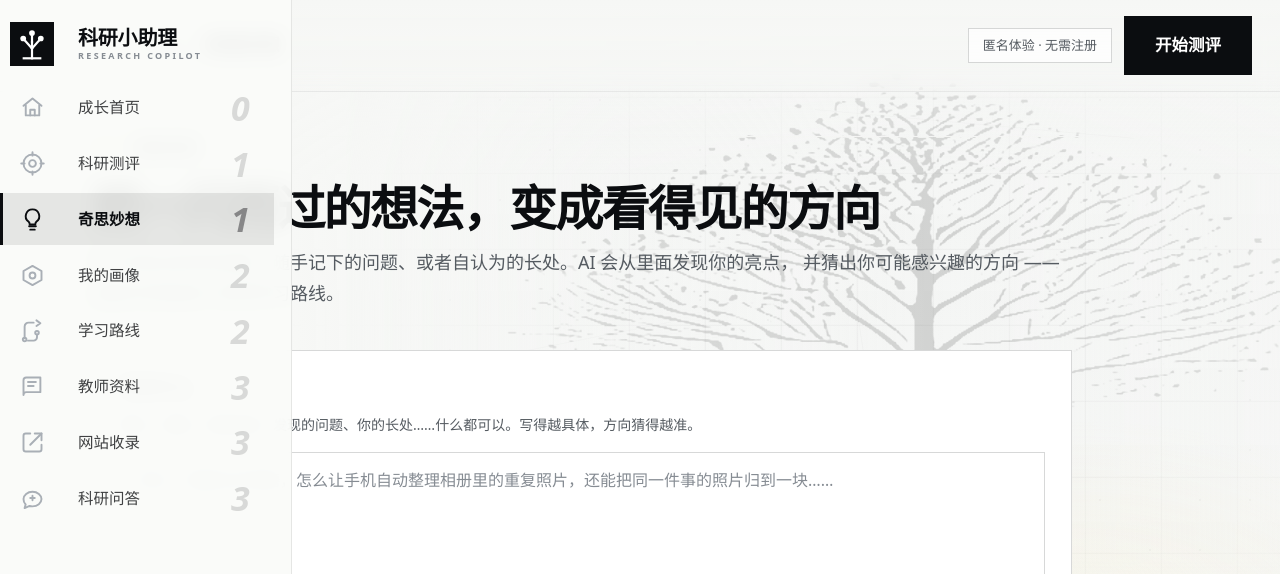
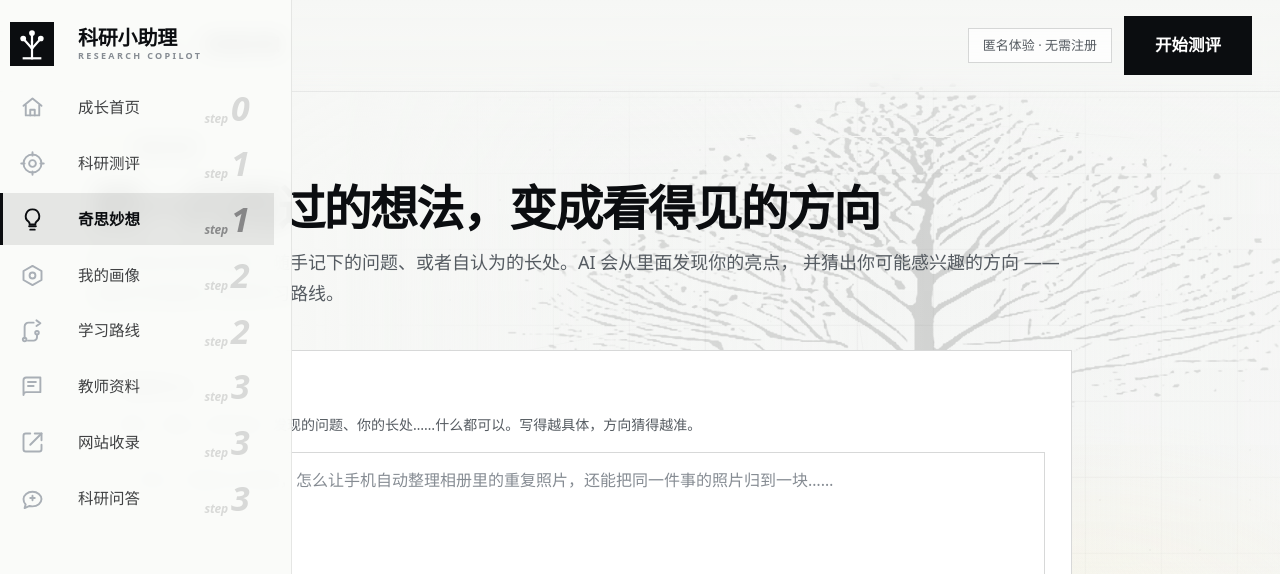
Before and after one commit to Kevin87654/AI-science-research, a Next.js app: page /sparks in a window 1280 px wide. Shown: the top 574 px of the page. Built offline with nearby package versions, Linux system fonts and the light colour scheme.

Commit message:
feat: 兴趣方向可删除/恢复（红减号）+ 画像标题文案 + 菜单 step 前缀；忽略改名旧构建产物

```diff
--- a/eslint.config.mjs
+++ b/eslint.config.mjs
@@ -5,7 +5,7 @@ import nextTypescript from "eslint-config-next/typescript";
 export default defineConfig([
   ...nextVitals,
   ...nextTypescript,
-  globalIgnores([".next/**", "out/**", "build/**", "next-env.d.ts", ".learnbuddy/**", ".pnpm-store/**", "output/**", ".playwright-cli/**"]),
+  globalIgnores([".next/**", ".next-prev-*/**", "out/**", "build/**", "next-env.d.ts", ".learnbuddy/**", ".pnpm-store/**", "output/**", ".playwright-cli/**"]),
   {
     files: ["src/components/**/*.{ts,tsx}", "src/contracts/**/*.ts"],
     rules: {
--- a/src/app/globals.css
+++ b/src/app/globals.css
@@ -225,16 +225,18 @@ a:focus-visible, button:focus-visible, input:focus-visible, summary:focus-visibl
 .dock-item-active .dock-item-index { color: rgba(11, 13, 16, 0.5); }
 .dock-item-active:hover { background: rgba(11, 13, 16, 0.13); }
 /*
- * 引导序号（0/1/2/3）：大号加粗斜体数字（球衣号式），放在菜单项右侧、
- * 低透明度"虚化"呈现 —— 不抢菜单正文的视觉优先级；hover / 当前页时略微清晰。
+ * 引导序号（step 0/1/2/3）：大号加粗斜体数字（球衣号式）+"step" 小字（对齐数字左下角），
+ * 放在菜单项右侧、低透明度"虚化"呈现 —— 不抢菜单正文的视觉优先级；
+ * hover / 当前页时略微清晰。
  */
 .dock-item-hint {
-  flex: none; align-self: stretch; display: grid; place-items: center;
-  padding-right: 12px; line-height: 1; pointer-events: none;
-  font-size: 34px; font-weight: 800; font-style: italic; letter-spacing: -0.05em;
-  color: rgba(11, 13, 16, 0.14);
+  flex: none; align-self: stretch; display: inline-flex; align-items: flex-end;
+  padding: 0 12px 9px 0; line-height: 1; pointer-events: none;
+  font-weight: 800; font-style: italic; color: rgba(11, 13, 16, 0.14);
   transition: color 0.15s ease;
 }
+.dock-item-hint-step { font-size: 12px; letter-spacing: -0.02em; margin-right: 3px; }
+.dock-item-hint-num { font-size: 34px; letter-spacing: -0.05em; }
 .dock-item:hover .dock-item-hint { color: rgba(11, 13, 16, 0.3); }
 .dock-item-active .dock-item-hint { color: rgba(11, 13, 16, 0.42); }
 
@@ -345,10 +347,20 @@ h2 { font-size: clamp(30px, 4.2vw, 46px); line-height: 1.3; margin: 0 0 32px; le
   border: 1px solid var(--line); padding: 5px 14px; font-size: 14px;
   background: rgba(255, 255, 255, 0.8); color: var(--ink);
 }
-/* 「对测评结果不满意？」：触发 chip 与展开的方向选项排在同一行，可换行 */
+/* 「对测评结果不满意——展示所有方向」：触发 chip 与展开的方向选项排在同一行，可换行 */
 .interest-override { display: inline-flex; flex-wrap: wrap; gap: 9px; align-items: center; }
 .interest-override-options { display: inline-flex; flex-wrap: wrap; gap: 9px; }
 .interest-override-standalone { margin-top: 12px; }
+/* 兴趣方向标签容器：红色减号绝对定位在它的右上角 */
+.interest-wrap { position: relative; }
+.interest-remove {
+  position: absolute; top: -7px; right: -7px; z-index: 2;
+  width: 16px; height: 16px; padding: 0; border: 0; cursor: pointer;
+  display: grid; place-items: center; line-height: 1;
+  background: #d4352b; color: #fff; font-size: 14px; font-weight: 700;
+  font-family: inherit;
+}
+.interest-remove:hover { background: #b02a22; }
 .action-list { margin: 0; padding-left: 22px; }
 .action-list li { margin-bottom: 15px; }
 .action-list li::marker { color: rgba(11, 13, 16, 0.45); }
--- a/src/components/app-shell.tsx
+++ b/src/components/app-shell.tsx
@@ -63,8 +63,11 @@ export function AppShell({ children }: { children: React.ReactNode }) {
                 >
                   <span className="dock-item-icon" aria-hidden="true">{item.icon}</span>
                   <span className="dock-item-label">{item.label}</span>
-                  {/* 引导序号（0/1/2/3）：虚化装饰，提示新用户的推荐探索顺序 */}
-                  <span className="dock-item-hint" aria-hidden="true">{item.hint}</span>
+                  {/* 引导序号（step 0/1/2/3）：虚化装饰，提示新用户的推荐探索顺序 */}
+                  <span className="dock-item-hint" aria-hidden="true">
+                    <span className="dock-item-hint-step">step</span>
+                    <span className="dock-item-hint-num">{item.hint}</span>
+                  </span>
                 </Link>
               );
             })}
--- /dev/null
+++ b/src/features/interest/interest-remove.tsx
@@ -0,0 +1,25 @@
+"use client";
+
+/**
+ * 兴趣方向标签右上角的红色减号（B 负责，第三轮迭代新增）。
+ *
+ * 画像页与入门前置路线共用：外层标签 / chip 需要套一层 `position: relative`
+ * 的容器（见 `.interest-wrap`），这个按钮绝对定位在右上角。
+ * 点击时 `stopPropagation`，避免在 chip 本身就是按钮（路线页选中）时触发选中。
+ */
+export function InterestRemoveButton({ label, onRemove }: { label: string; onRemove: () => void }) {
+  return (
+    <button
+      type="button"
+      className="interest-remove"
+      aria-label={`移除兴趣方向「${label}」`}
+      title={`移除「${label}」`}
+      onClick={(event) => {
+        event.stopPropagation();
+        onRemove();
+      }}
+    >
+      −
+    </button>
+  );
+}
--- a/src/features/profile/profile-panel.tsx
+++ b/src/features/profile/profile-panel.tsx
@@ -13,18 +13,19 @@ import { useRouter } from "next/navigation";
 import { getQuestionnaire } from "@/features/assessment/question-bank";
 import { scoreAssessment } from "@/features/assessment/scoring";
 import { InterestOverridePicker } from "@/features/interest/interest-override-picker";
+import { InterestRemoveButton } from "@/features/interest/interest-remove";
 import { planRoadmap } from "@/features/roadmap/plan-roadmap";
 import { formatDateTime } from "@/features/shared/format";
 import { buildFlow, saveFlow, type LocalFlow } from "@/features/shared/local-bridge";
 import { useIsClient, useLocalFlow } from "@/features/shared/use-local-flow";
-import { collectInterestTags } from "@/features/spark/store";
+import { collectInterestTags, hideInterest } from "@/features/spark/store";
 import { useSparkState } from "@/features/spark/use-sparks";
 
 export function ProfilePanel() {
   const router = useRouter();
   const flow = useLocalFlow();
   const isClient = useIsClient();
-  const { manualInterests } = useSparkState();
+  const { manualInterests, hiddenInterestIds } = useSparkState();
   const [busy, setBusy] = useState(false);
   const [problem, setProblem] = useState<string | null>(null);
 
@@ -123,18 +124,20 @@ export function ProfilePanel() {
       </div>
 
       <article className="card">
-        <h2 className="card-title">兴趣方向</h2>
+        <h2 className="card-title">兴趣方向——由科研测评结果及奇思妙想生成</h2>
         {/*
-          列表 = 测评探测结果 + 用户手动补充（追加在尾部），
-          与学习路线页「入门前置路线」共读同一份 manualInterests，两处天然同步。
+          列表 = 测评探测结果 + 用户手动补充（追加在尾部），被删去的隐藏，
+          与学习路线页「入门前置路线」共读同一份状态，两处天然同步；
+          每个标签右上角的红减号可把它从两个页面一起移除。
         */}
         {(() => {
-          const interests = collectInterestTags(profile.interests, [], manualInterests);
+          const interests = collectInterestTags(profile.interests, [], manualInterests, hiddenInterestIds);
           return interests.length > 0 ? (
             <ul className="tag-list">
               {interests.map((interest) => (
-                <li className="tag" key={interest.id}>
+                <li className="tag interest-wrap" key={interest.id}>
                   {interest.label}
+                  <InterestRemoveButton label={interest.label} onRemove={() => hideInterest(interest.id)} />
                 </li>
               ))}
               <li>
--- a/src/features/roadmap/entry-route-section.tsx
+++ b/src/features/roadmap/entry-route-section.tsx
@@ -16,9 +16,10 @@ import { useState } from "react";
 
 import type { InterestEntryRoute } from "@/contracts";
 import { InterestOverridePicker } from "@/features/interest/interest-override-picker";
+import { InterestRemoveButton } from "@/features/interest/interest-remove";
 import { ensureSession, postJson } from "@/features/shared/api-client";
 import { useIsClient, useLocalFlow } from "@/features/shared/use-local-flow";
-import { collectInterestTags, saveEntryRoute } from "@/features/spark/store";
+import { collectInterestTags, hideInterest, saveEntryRoute } from "@/features/spark/store";
 import { useSparkState } from "@/features/spark/use-sparks";
 
 const SECTION_LABELS = {
@@ -63,7 +64,7 @@ function EntryRouteCard({ route }: { route: InterestEntryRoute }) {
 export function EntryRouteSection() {
   const isClient = useIsClient();
   const flow = useLocalFlow();
-  const { sparks, entryRoutes, manualInterests } = useSparkState();
+  const { sparks, entryRoutes, manualInterests, hiddenInterestIds } = useSparkState();
   const [selectedId, setSelectedId] = useState<string | null>(null);
   const [busy, setBusy] = useState(false);
   const [problem, setProblem] = useState<string | null>(null);
@@ -78,8 +79,14 @@ export function EntryRouteSection() {
     );
   }
 
-  // 方向来源 = 测评探测 + 奇思妙想 + 用户手动补充（尾部），与画像页共读同一份数据。
-  const directions = collectInterestTags(flow?.profile.interests ?? [], sparks, manualInterests);
+  // 方向来源 = 测评探测 + 奇思妙想 + 用户手动补充（尾部），被删去的隐藏，
+  // 与画像页共读同一份数据；每个 chip 右上角的红减号可把它从两个页面一起移除。
+  const directions = collectInterestTags(
+    flow?.profile.interests ?? [],
+    sparks,
+    manualInterests,
+    hiddenInterestIds,
+  );
 
   if (directions.length === 0) {
     return (
@@ -140,14 +147,16 @@ export function EntryRouteSection() {
       <div className="tool-chips">
         {directions.length > 1
           ? directions.map((direction) => (
+              <span className="interest-wrap" key={direction.id}>
                 <button
-                key={direction.id}
                   type="button"
                   className={direction.id === active.id ? "chip chip-active" : "chip"}
                   onClick={() => setSelectedId(direction.id)}
                 >
                   {direction.label}
                 </button>
+                <InterestRemoveButton label={direction.label} onRemove={() => hideInterest(direction.id)} />
+              </span>
             ))
           : null}
         <InterestOverridePicker existingIds={directions.map((direction) => direction.id)} />
--- a/src/features/roadmap/roadmap-board.tsx
+++ b/src/features/roadmap/roadmap-board.tsx
@@ -302,6 +302,12 @@ export function RoadmapBoard({ sources }: { sources: readonly Source[] }) {
 
                 return (
                   <li className={`task task-${status}`} key={task.id}>
+                    {/* 左侧时间轴轨道 + 节点 */}
+                    <div className="task-rail">
+                      <div className={`task-node`} />
+                    </div>
+
+                    {/* 任务主卡片 */}
                     <div className="task-main">
                       <div className="task-head">
                         <h3>{task.title}</h3>
--- a/src/features/spark/store.ts
+++ b/src/features/spark/store.ts
@@ -32,6 +32,15 @@ export type SparkState = {
    * 保证两处列表同步。版本号没升：旧数据没有这个字段，读取时按空数组兜底。
    */
   manualInterests: InterestTag[];
+  /**
+   * 被用户「删去」的方向 id（两个页面的兴趣方向都可删除，第三轮迭代新增）。
+   *
+   * 用「隐藏」而不是真的改测评 / 奇思妙想的原始数据：原始数据是推导出来的，
+   * 删掉会破坏可解释性；隐藏只影响展示与汇总。在「展示所有方向」里重新点选
+   * 即可恢复（`pickInterest` 会同时把它从隐藏列表摘掉）。版本号仍不升：
+   * 旧数据没有这两个新字段，读取时按空数组兜底。
+   */
+  hiddenInterestIds: string[];
 };
 
 export type SaveOutcome = { ok: true } | { ok: false; message: string };
@@ -48,6 +57,7 @@ const EMPTY_STATE: SparkState = Object.freeze({
   sparks: [] as SparkEntry[],
   entryRoutes: {} as Record<string, InterestEntryRoute>,
   manualInterests: [] as InterestTag[],
+  hiddenInterestIds: [] as string[],
 });
 
 function isRecord(value: unknown): value is Record<string, unknown> {
@@ -118,9 +128,14 @@ function isSparkState(value: unknown): value is SparkState {
   if (!Array.isArray(value.sparks) || !value.sparks.every(isSparkEntry)) return false;
   if (!isRecord(value.entryRoutes)) return false;
   if (!Object.values(value.entryRoutes).every(isEntryRoute)) return false;
-  // manualInterests 是第三轮后加的字段：旧版本写出的数据没有它，按"缺省 = 空"放行。
+  // manualInterests / hiddenInterestIds 是后加的字段：旧版本写出的数据没有它们，按"缺省 = 空"放行。
   if (value.manualInterests !== undefined) {
     if (!Array.isArray(value.manualInterests) || !value.manualInterests.every(isInterestTag)) return false;
+  }
+  if (value.hiddenInterestIds !== undefined) {
+    if (!Array.isArray(value.hiddenInterestIds) || !value.hiddenInterestIds.every((id) => typeof id === "string")) {
+      return false;
+    }
   }
   return true;
 }
@@ -155,8 +170,12 @@ export function getSparkStateSnapshot(): SparkState {
     try {
       const parsed: unknown = JSON.parse(raw);
       if (isSparkState(parsed)) {
-        // 旧数据没有 manualInterests，补成空数组，让下游不必再判空。
-        cachedState = parsed.manualInterests ? parsed : { ...parsed, manualInterests: [] };
+        // 旧数据没有 manualInterests / hiddenInterestIds，补成空数组，让下游不必再判空。
+        cachedState = {
+          ...parsed,
+          manualInterests: parsed.manualInterests ?? [],
+          hiddenInterestIds: parsed.hiddenInterestIds ?? [],
+        };
       }
     } catch {
       cachedState = null;
@@ -234,6 +253,39 @@ export function addManualInterest(tag: InterestTag): SaveOutcome {
   return writeState({ ...state, manualInterests: [...state.manualInterests, tag] });
 }
 
+/**
+ * 「删去」一个兴趣方向（画像页 / 入门前置路线上的红色减号）。
+ *
+ * 手动补充的：直接从列表移除；其余的（测评 / 奇思妙想推导）记入
+ * `hiddenInterestIds` 隐藏 —— 原始推导数据不动，保证可解释性。
+ * 两处页面共读这一份状态，删一次两边都消失。
+ */
+export function hideInterest(id: string): SaveOutcome {
+  const state = getSparkStateSnapshot();
+  return writeState({
+    ...state,
+    manualInterests: state.manualInterests.filter((tag) => tag.id !== id),
+    hiddenInterestIds: state.hiddenInterestIds.includes(id)
+      ? state.hiddenInterestIds
+      : [...state.hiddenInterestIds, id],
+  });
+}
+
+/**
+ * 选择器统一入口（「展示所有方向」里点选）：被隐藏的先恢复可见，
+ * 其余按手动补充追加到尾部。幂等。
+ */
+export function pickInterest(id: string, tag: InterestTag): SaveOutcome {
+  const state = getSparkStateSnapshot();
+  return writeState({
+    ...state,
+    hiddenInterestIds: state.hiddenInterestIds.filter((item) => item !== id),
+    manualInterests: state.manualInterests.some((item) => item.id === id)
+      ? state.manualInterests
+      : [...state.manualInterests, tag],
+  });
+}
+
 /** 缓存某个方向的入门前置路线（按方向 id 覆盖）。 */
 export function saveEntryRoute(route: InterestEntryRoute): SaveOutcome {
   const state = getSparkStateSnapshot();
@@ -254,7 +306,8 @@ export function deleteSpark(id: string): SaveOutcome {
 
 /**
  * 汇总兴趣方向（去重、保持插入顺序）：
- * 画像（测评探测）在前，奇思妙想其次，用户手动补充的最后（追加到尾部）。
+ * 画像（测评探测）在前，奇思妙想其次，用户手动补充的最后（追加到尾部），
+ * 被 `hiddenInterestIds` 隐藏的一律不出现。
  *
  * 学习路线的「入门前置路线」据此确定方向来源；画像页传 `sparks=[]` 复用
  * 同一个合并逻辑，两处列表因此保持一致。确定性纯函数，便于测试。
@@ -263,7 +316,9 @@ export function collectInterestTags(
   profileInterests: InterestTag[],
   sparks: SparkEntry[],
   manualInterests: InterestTag[] = [],
+  hiddenInterestIds: string[] = [],
 ): InterestTag[] {
+  const hidden = new Set(hiddenInterestIds);
   const byId = new Map<string, InterestTag>();
   for (const tag of profileInterests) byId.set(tag.id, tag);
   for (const entry of sparks) {
@@ -274,5 +329,5 @@ export function collectInterestTags(
   for (const tag of manualInterests) {
     if (!byId.has(tag.id)) byId.set(tag.id, tag);
   }
-  return Array.from(byId.values());
+  return Array.from(byId.values()).filter((tag) => !hidden.has(tag.id));
 }
```
Also changed, not shown: src/features/interest/interest-override-picker.tsx (+8 -7 lines), 2 other files (tests, documents, lock files or other folders). Lines whose indentation alone changed are shown as unchanged.
